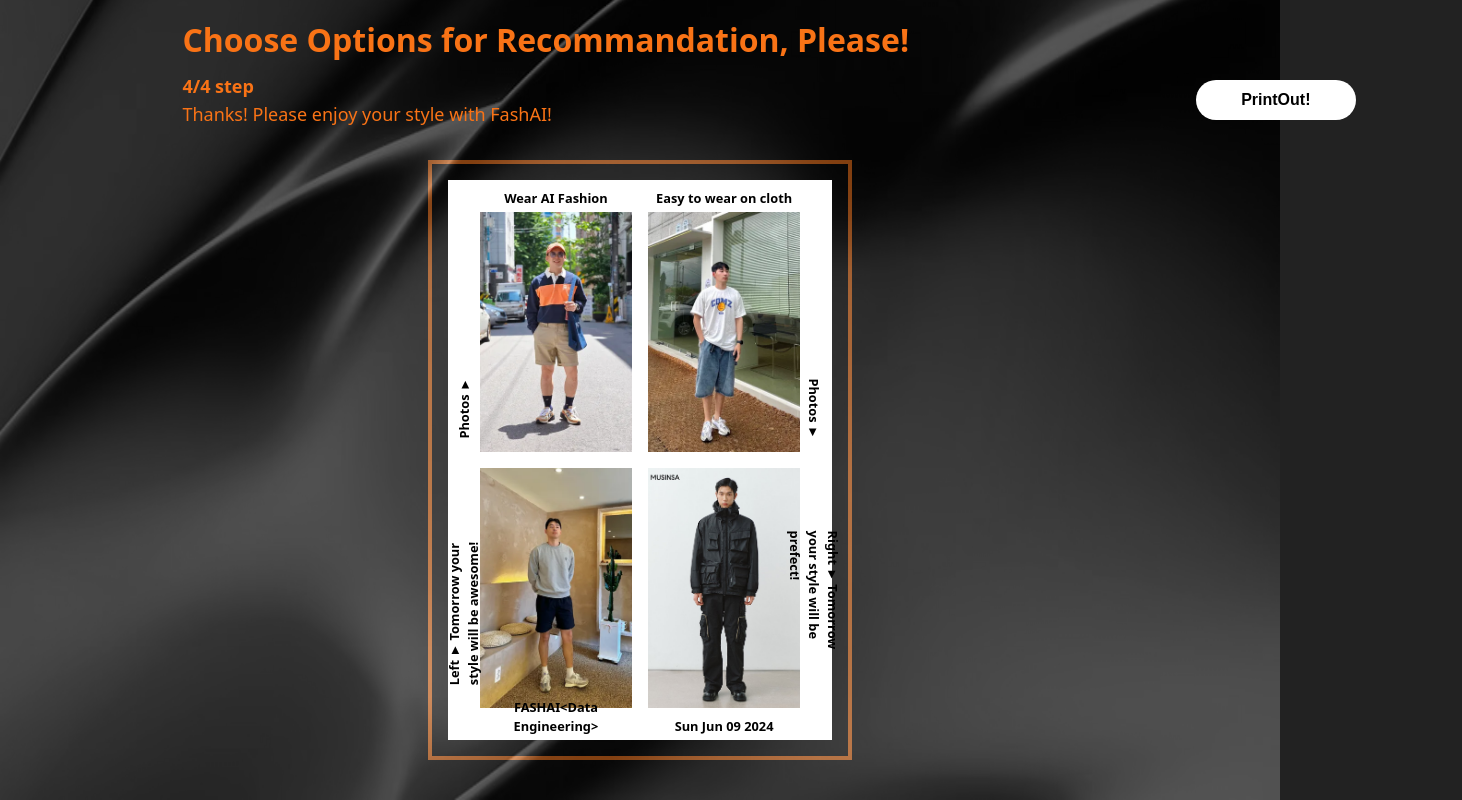
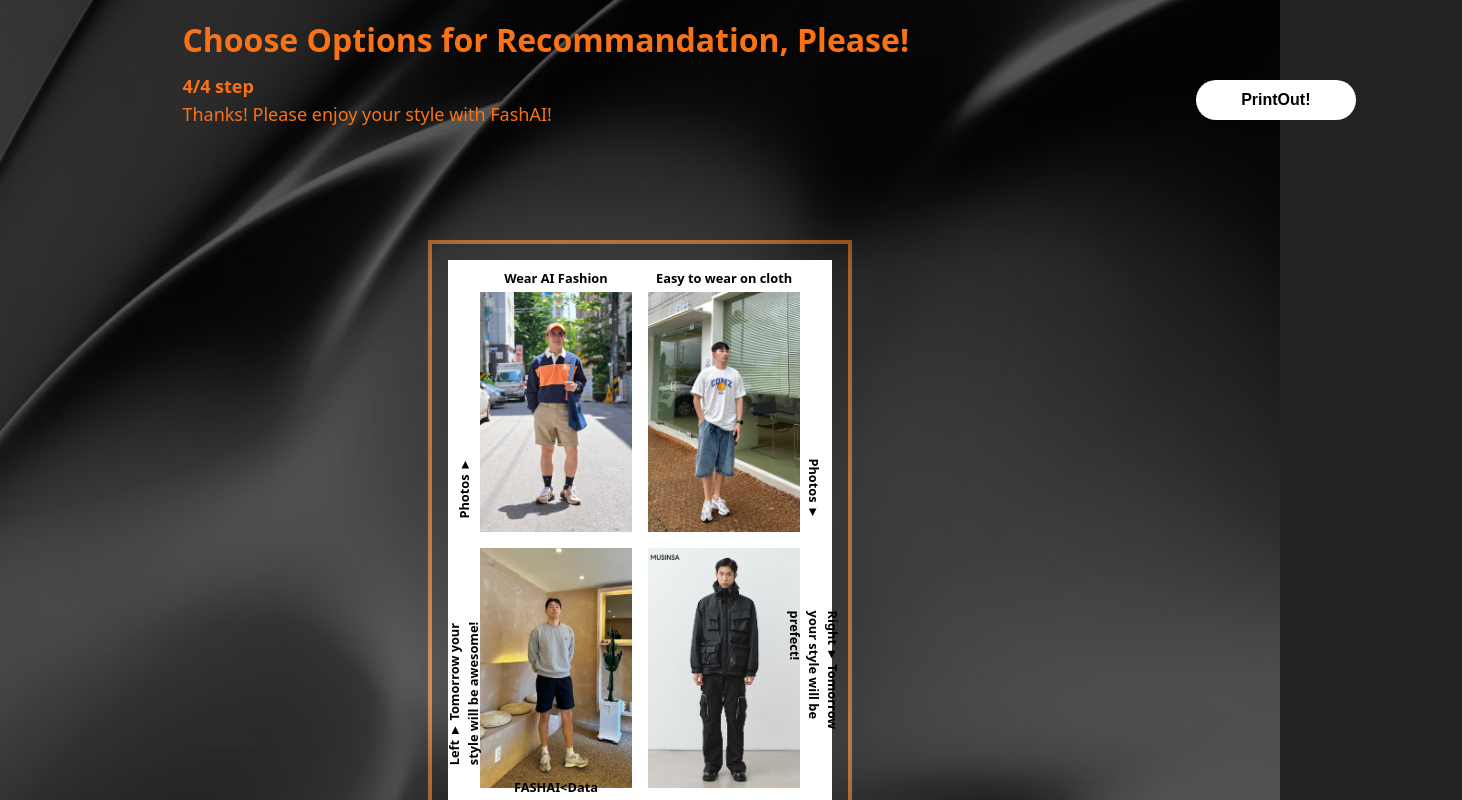
Before and after one commit to omnyx2/changMyCloth, a Next.js app: page /result in a window 1280 px wide. Shown: the top 800 px of the page, 1462 px wide, since content can reach past the window. Built offline with nearby package versions, Linux system fonts and the light colour scheme; no server answers.

Commit message:
2024.06.09. before demo day last test

```diff
--- a/src/app/result/page.js
+++ b/src/app/result/page.js
@@ -42,10 +42,10 @@ export default function Home() {
   },[id])
   return (
 
-    <main className="flex flex-col w-[100vw] min-h-screen items-center  p-20  bg-black">
+    <main className="flex flex-col w-[100vw] min-h-screen items-center justify-center  p-20  bg-black">
       {
         imageList.length === 0 ? (
-          <div className="absolute w-[100vw] h-[100vh] flex items-center justify-center  opacity-100 bg-black">
+          <div className="absolute w-[calc(100vw-5em]] h-[100vh] flex items-center justify-center  opacity-100 bg-black">
             <div className="text-white text-2xl animate-pulse">
               On Loading...
             </div>
@@ -54,7 +54,7 @@ export default function Home() {
         :<>
         <img src="background.jpg" className="absolute w-[100vw] bottom-0 h-[100vw] grayscale bg-gradient-to-t object-cover-fit opacity-50 animate-comeUp" alt="background"/>
         <div className="block w-full h-20 flex-col font-countach items-center justify-center">
-            <div className="absolute w-[100vw] top-4 translate-x-[calc(8vw)] font-extrabold font-sans text-orange-500 text-[2rem] z-100">
+            <div className="absolute w-[calc(100vw-5rem]] top-4 translate-x-[calc(8vw)] font-extrabold font-sans text-orange-500 text-[2rem] z-100">
               Choose Options for Recommandation, Please!
               <p className="text-lg pt-2">
                 4/4 step
@@ -65,9 +65,9 @@ export default function Home() {
             </div>
         </div>
         {/* A4를 안에 넣는 것이므로 종이의 세로가 더길어 h가 기준이 되어야한다. */}
-        <div className="bg-white a4-ratio-75vh">
+        <div className="bg-transparent a4-ratio-75vh">
           <PrintWrapper>
-            <div className="pt-0 w-full h-full">
+            <div className="pt-0 a4-ratio-75vh">
                 <div className="p-4 border-4 w-full h-full border-orange-500 bg-black animate-fadeIn">
                   <ImageLayouts imageList={imageList}/>
                 </div>
--- a/src/app/result/printComponent.js
+++ b/src/app/result/printComponent.js
@@ -14,7 +14,7 @@ const PrintWrapper = ({ children }) => {
         />
         </div>
 
-        <div  className='w-full h-full' ref={componentRef}>
+        <div className='w-full h-full mt-20 bg-white' ref={componentRef}>
           {children}
         </div>
       </div>
```
